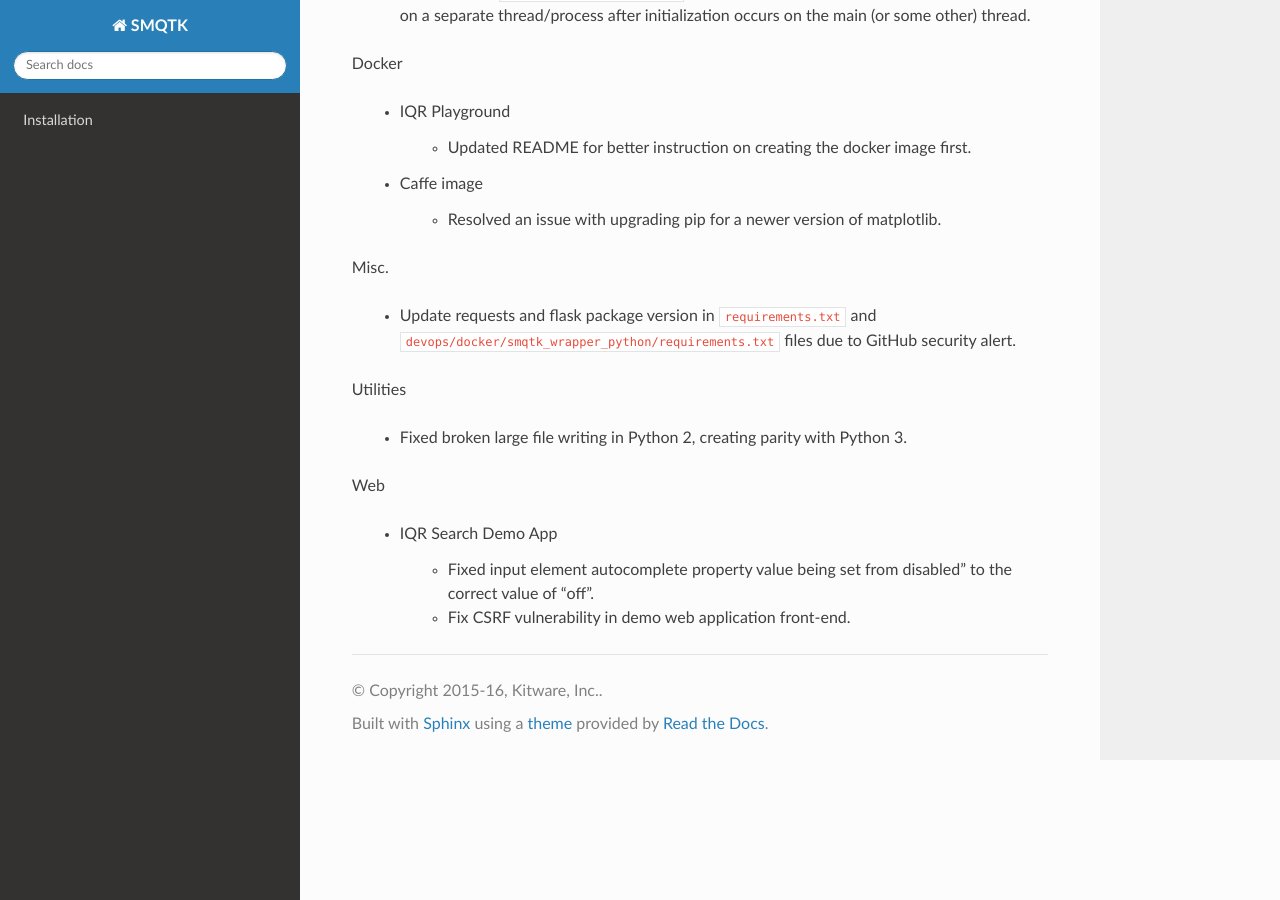
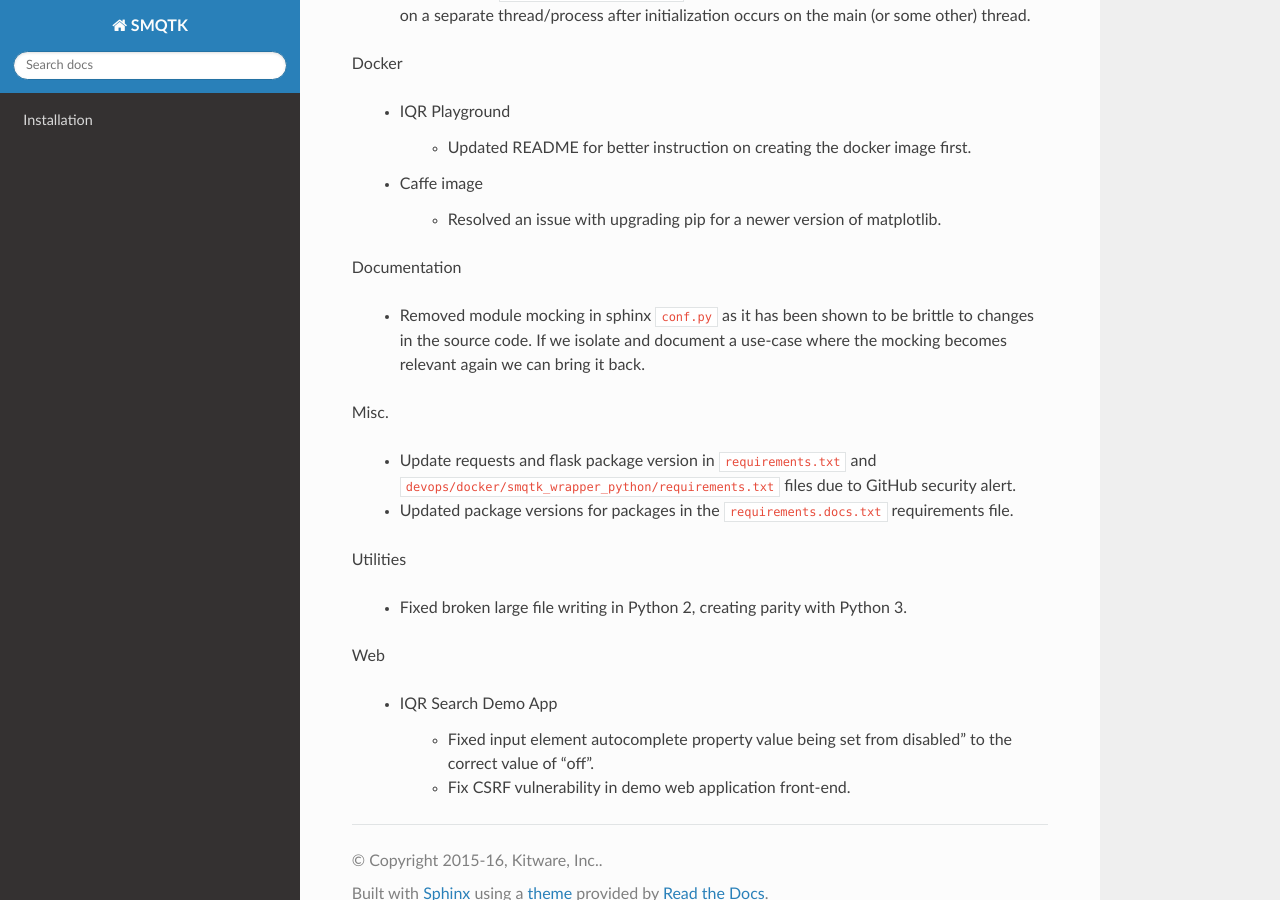
Before and after one commit to Kitware/SMQTK-Detection, a Sphinx documentation site: the page built from docs/release_notes/pending_release.rst, in a window 1280 px wide and 900 px high, scrolled down 943 px. Built offline with Sphinx 7.4.7 and the Read the Docs theme 2.0.0, drawn with Linux system fonts in a browser that asks for light colours; pages that are not in the unit, such as notebooks, are missing from menus; the version number could not be read and is left out; some of the changed lines change nothing that is shown.

Commit message:
Update documentation python deps, remove mocking from conf.py
The mocking that occurred in the ``docs/conf.py`` is brittle to changes
in the python code when new sub-modules are imported and only adds the
ability to build the documentation without an install of the SMQTK
python package and its code dependencies.  This mocking was previously
required because ReadTheDocs had previously only installed the
requirements from the specificly configured requirements file.  Now,
however, the whole SMQTK package is being installed via a ``python
setup.py install --force`` command, thus installing all of SMQTK's
core dependencies in the process of building the docs.

```diff
--- a/docs/conf.py
+++ b/docs/conf.py
@@ -12,10 +12,16 @@
 # All configuration values have a default; values that are commented out
 # serve to show the default.
 
-import sys
+import mock
 import os
 import shlex
-from mock import Mock as MagicMock
+import sys
+import warnings
+
+# Without an import of numpy, warnings are issued for numpy.dtype/ufunc size
+# changes.  numpy.__init__ adds filters for these warnings as they are not
+# useful (breaks in numpy ABI would be noticed by other means).
+import numpy
 
 # If extensions (or modules to document with autodoc) are in another directory,
 # add these directories to sys.path here. If the directory is relative to the
@@ -23,35 +29,10 @@ from mock import Mock as MagicMock
 sys.path.insert(0, os.path.abspath('../python'))
 # sys.path.insert(0, os.path.abspath('../bin'))
 
-class Mock(MagicMock):
-    @classmethod
-    def __getattr__(cls, name):
-            return Mock()
-
-MOCK_MODULES = [
-    'imageio',
-    'matplotlib',
-    'matplotlib.pyplot',
-    'numpy',
-    'numpy.core',
-    'numpy.core.multiarray',
-    'numpy.matrixlib',
-    'numpy.matrixlib.defmatrix',
-    'PIL',
-    'PIL.Image',
-    'PIL.ImageEnhance',
-    'pymongo',
-    'scipy',
-    'scipy.stats',
-    'sklearn',
-    'sklearn.cluster',
-    'sklearn.cross_validation',
-    'sklearn.metrics',
-    'sklearn.neighbors',
-]
-
-
-sys.modules.update((mod_name, Mock()) for mod_name in MOCK_MODULES)
+# Mock any modules that cannot be imported/used during the documentation
+# generation process.
+MOCK_MODULES = []
+sys.modules.update((mod_name, mock.Mock()) for mod_name in MOCK_MODULES)
 
 # -- General configuration ------------------------------------------------
 
--- a/docs/release_notes/pending_release.rst
+++ b/docs/release_notes/pending_release.rst
@@ -60,11 +60,20 @@ Docker
 
         - Resolved an issue with upgrading pip for a newer version of matplotlib.
 
+Documentation
+
+    - Removed module mocking in sphinx ``conf.py`` as it has been shown to be
+      brittle to changes in the source code.  If we isolate and document a
+      use-case where the mocking becomes relevant again we can bring it back.
+
 Misc.
 
     - Update requests and flask package version in ``requirements.txt`` and
       ``devops/docker/smqtk_wrapper_python/requirements.txt`` files due to
       GitHub security alert.
+
+    - Updated package versions for packages in the ``requirements.docs.txt``
+      requirements file.
 
 Utilities
 
```
